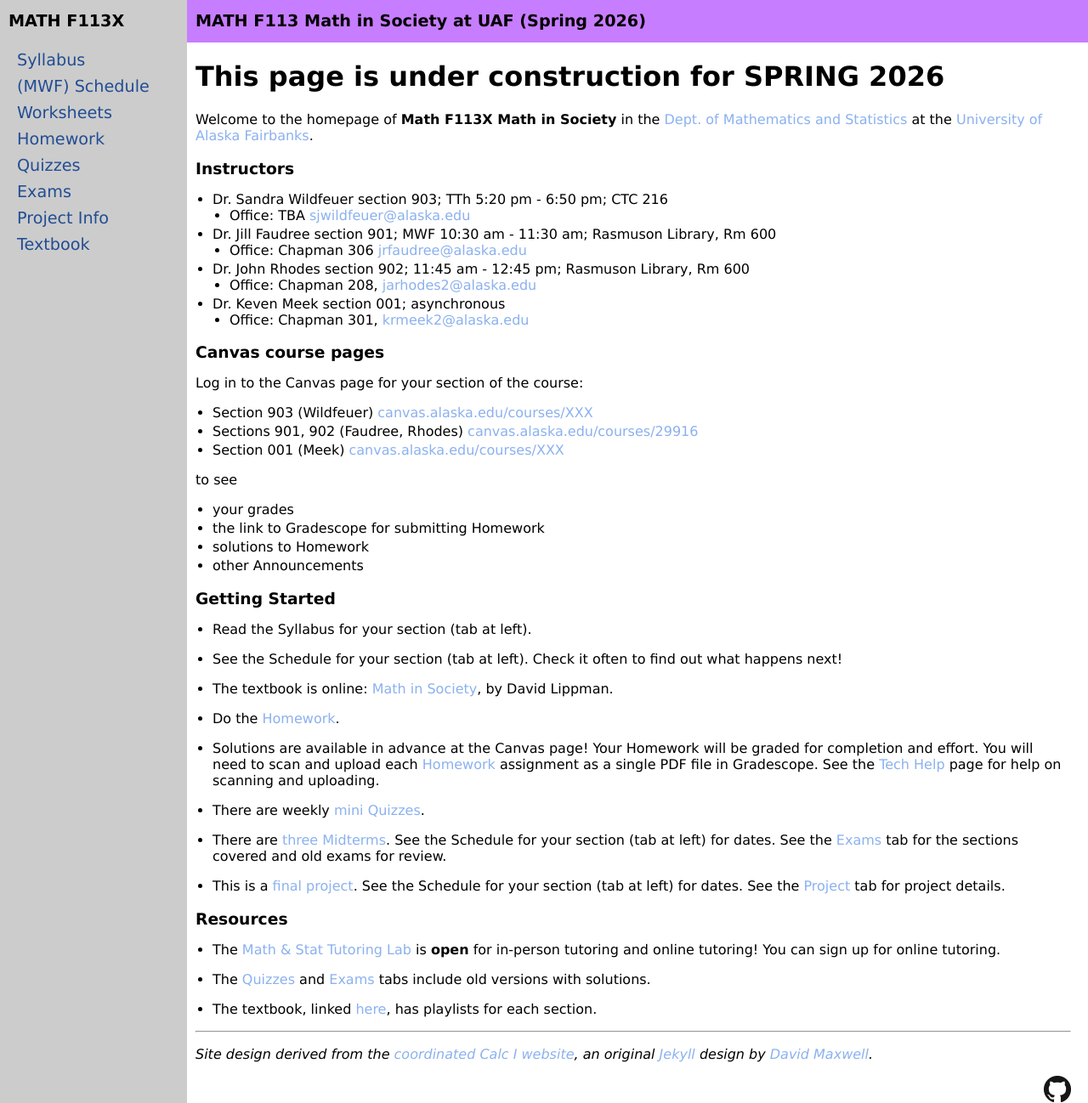
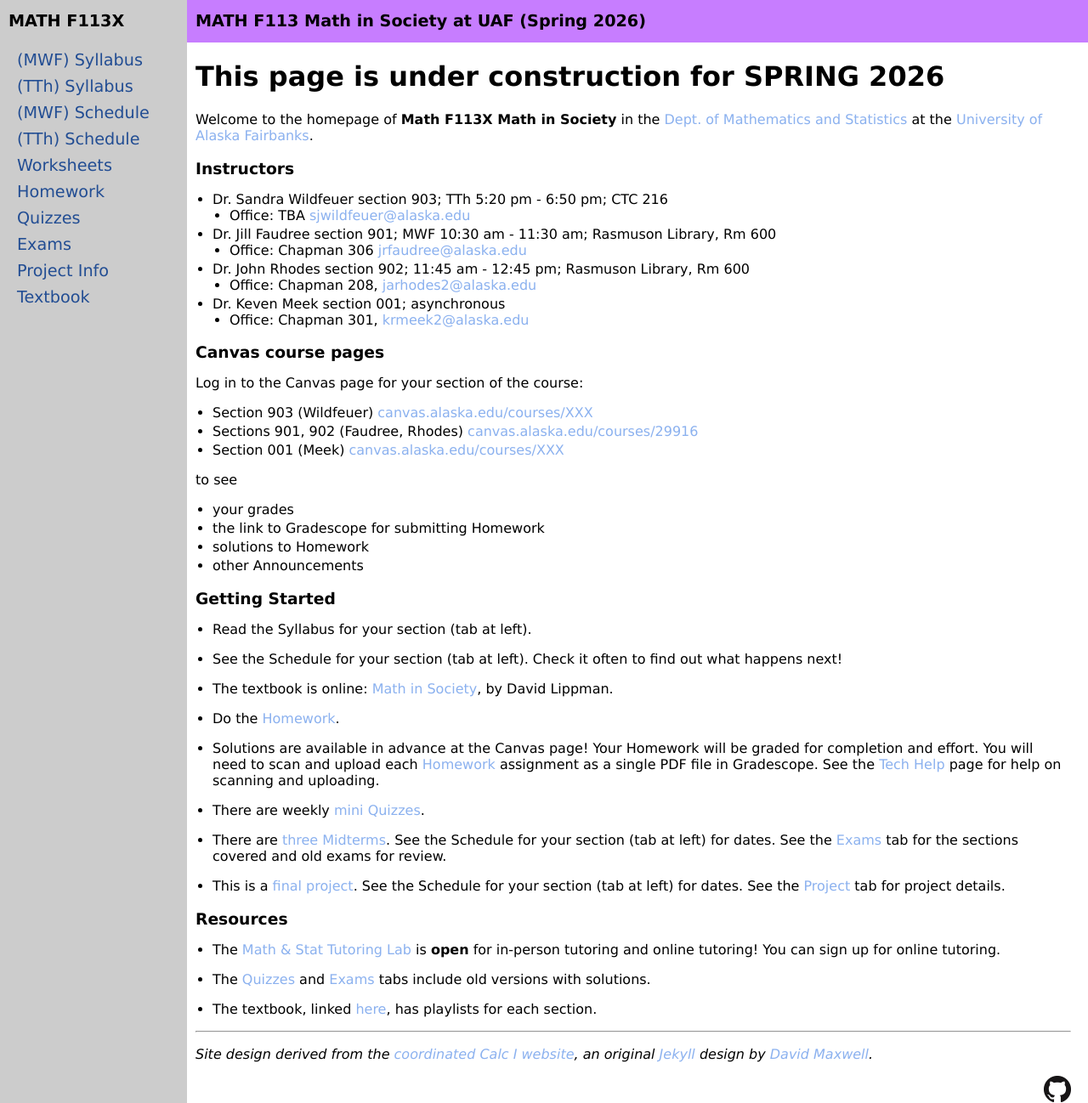
Before and after one commit to uaf-math/math113, a Jekyll site: the page built from index.md, in a window 1280 px wide and 1298 px high. Shown: the whole window at 85% size. Built offline with Jekyll 4.4.1, drawn with Linux system fonts in a browser that asks for light colours.

Commit message:
Update toc.yaml

```diff
--- a/_data/toc.yaml
+++ b/_data/toc.yaml
@@ -2,11 +2,17 @@ sidenavtitle: 'MATH F113X'
 
 docs:
 
-- title: Syllabus
+- title: (MWF) Syllabus
   url: assets/general/S26/syl_faudree_rhodes.pdf
+
+- title: (TTh) Syllabus
+  url: assets/general/S26/SyllabusMATH113X903spr2026.pdf
 
 - title: (MWF) Schedule
   exturl: https://docs.google.com/spreadsheets/d/e/2PACX-1vR4DvCv5Nj5LbBOgEODBf3zndRxQ3jt54vpjQPXMj75wmUOnyKFSHDpzGbmvzaWKC6S2_gNVqCsM-tx/pubhtml?gid=0&single=true
+
+- title: (TTh) Schedule
+  url: assets/general/S26/MATH113X903TRcourseschedulespr26.pdf
 
 - title: Worksheets
   url: worksheets.html
```
